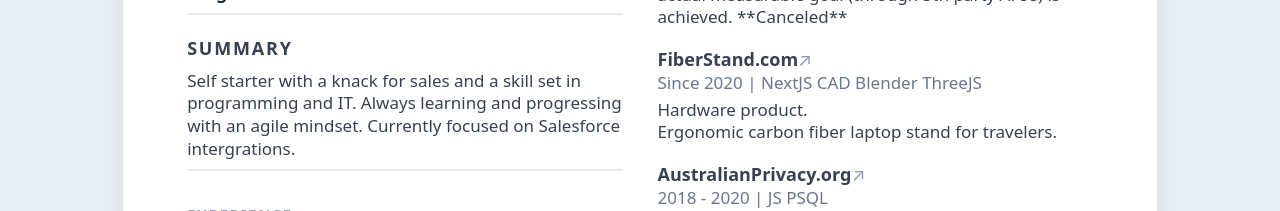
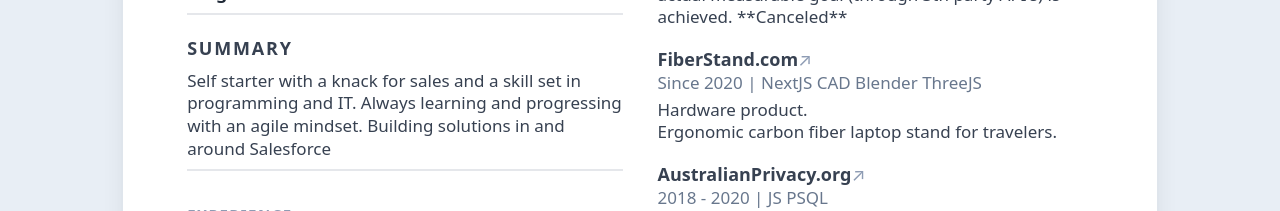
Before and after one commit to riekusr/duo-language-resume, a Next.js app: page / in a window 1280 px wide. Shown: the part 423-634 px from the top of the page. Built offline with nearby package versions, Linux system fonts and the light colour scheme.

Commit message:
changed summary

```diff
--- a/pages/index.js
+++ b/pages/index.js
@@ -209,9 +209,9 @@
                     {enlang
                       ? `Self starter with a knack for sales and a skill set in
 										programming and IT. Always learning and progressing with an
-										agile mindset. Currently focused on Salesforce intergrations.`
+										agile mindset. Building solutions in and around Salesforce`
                       : `Zelf starter met een passie voor sales en programmeer/IT vaardigheden.
-                      Altijd aan het leren en groeien met een Agile mentaliteit. Momenteel een focus op Salesforce intergraties.
+                      Altijd aan het leren en groeien met een Agile mentaliteit. Focus op oplossingen in en rond Salesforce.
                       `}
                   </p>
                 </section>
```
